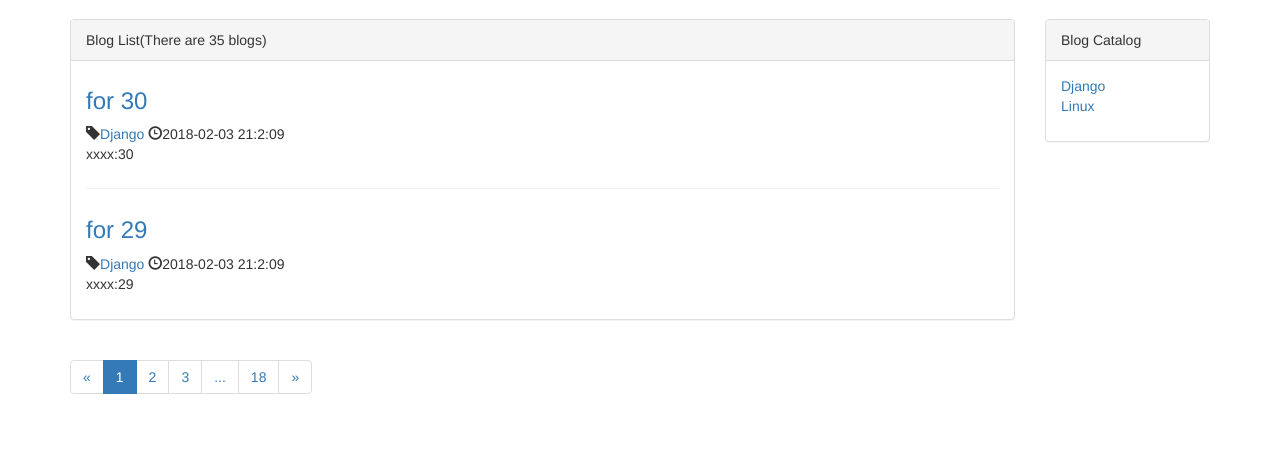
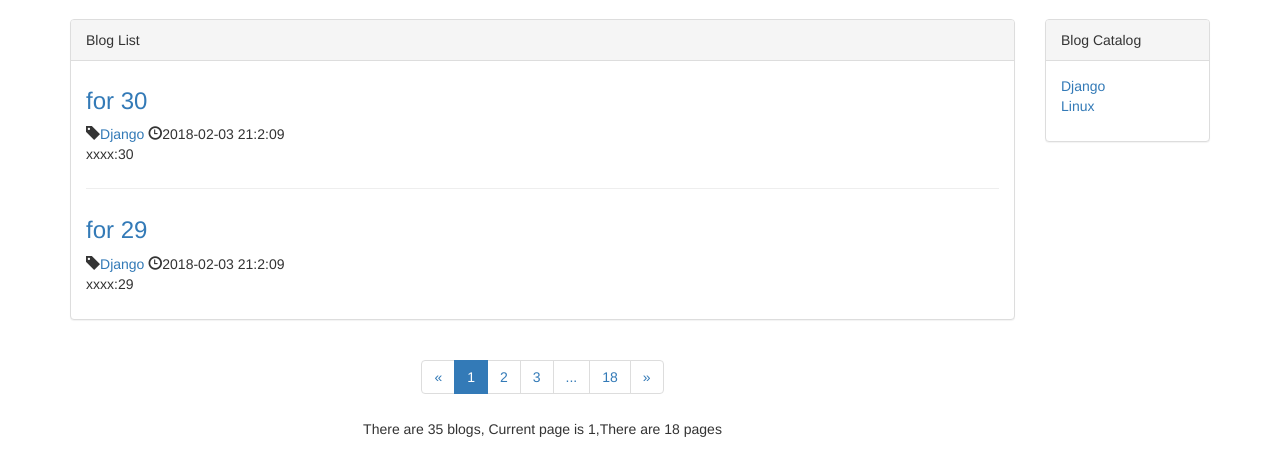
Before and after one commit to hanxuwu/Learning-Django, a Django app: page /blog/ in a window 1280 px wide. Shown: the part 51-527 px from the top of the page. Run offline with Django 3.2, Linux system fonts and the light colour scheme; data comes from the database, SQL or seed files in the repository; some libraries are stand-ins or nearby versions.

Commit message:
#MyBlog# add content of the pages,and align to center

```diff
--- a/Learning Django2.0/Blog/myblog_env/myblog/blog/static/blog.css
+++ b/Learning Django2.0/Blog/myblog_env/myblog/blog/static/blog.css
@@ -18,6 +18,10 @@ div.blog p.blog-info{
 
 }
 
+div.paginator{
+    text-align: center;
+}
+
 ul.blog-info-description {
     list-style-type :none;
     margin-bottom:1em;
--- a/Learning Django2.0/Blog/myblog_env/myblog/blog/templates/blog/blog_list.html
+++ b/Learning Django2.0/Blog/myblog_env/myblog/blog/templates/blog/blog_list.html
@@ -10,7 +10,7 @@
         <div class="row">
             <div class="col-xs-12 col-sm-8 col-md-9 col-lg-10">
                 <div class="panel panel-default">
-                    <div class="panel-heading">{% block blog_list_title %} Blog List(There are {{page_of_blogs.paginator.count}} blogs){% endblock %} </div>
+                    <div class="panel-heading">{% block blog_list_title %} Blog List {% endblock %} </div>
                     <div class="panel-body">
                         {% for blog in blogs %}
                             <div class="blog">
@@ -29,7 +29,7 @@
                         {% endfor %}
                     </div>
                 </div>
-                <div>
+                <div class="paginator">
                     <ul class="pagination">
                         {# previous page #}
                         <li>
@@ -64,6 +64,9 @@
                             {% endif %}
                         </li>
                     </ul>
+                    <p>
+                        There are {{page_of_blogs.paginator.count}} blogs, Current page is {{ page_of_blogs.number }},There are  {{page_of_blogs.paginator.num_pages}}  pages
+                    </p>
                 </div>
             </div>
             <div class="hidden-xs col-sm-4 col-md-3 col-lg-2">
```
Also changed, not shown: Learning Django2.0/Documents/README.md, 2 other files.
